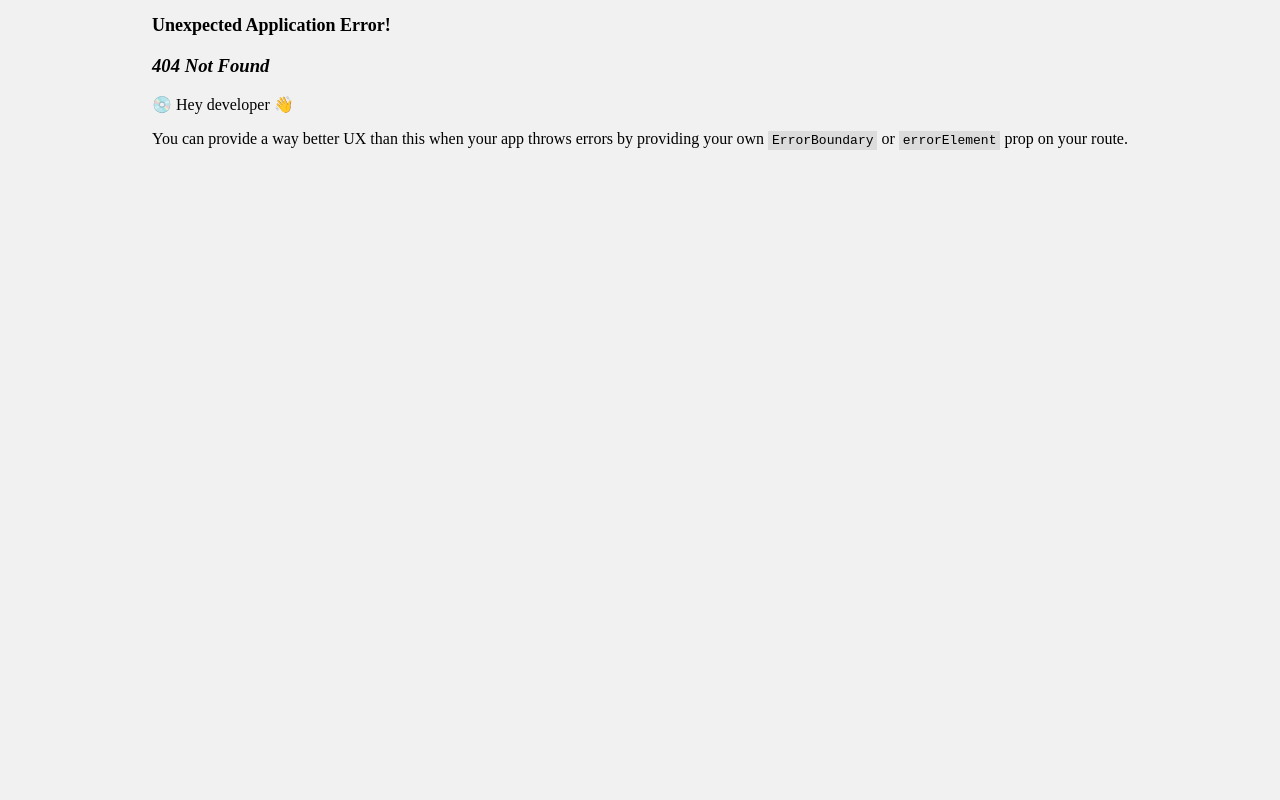
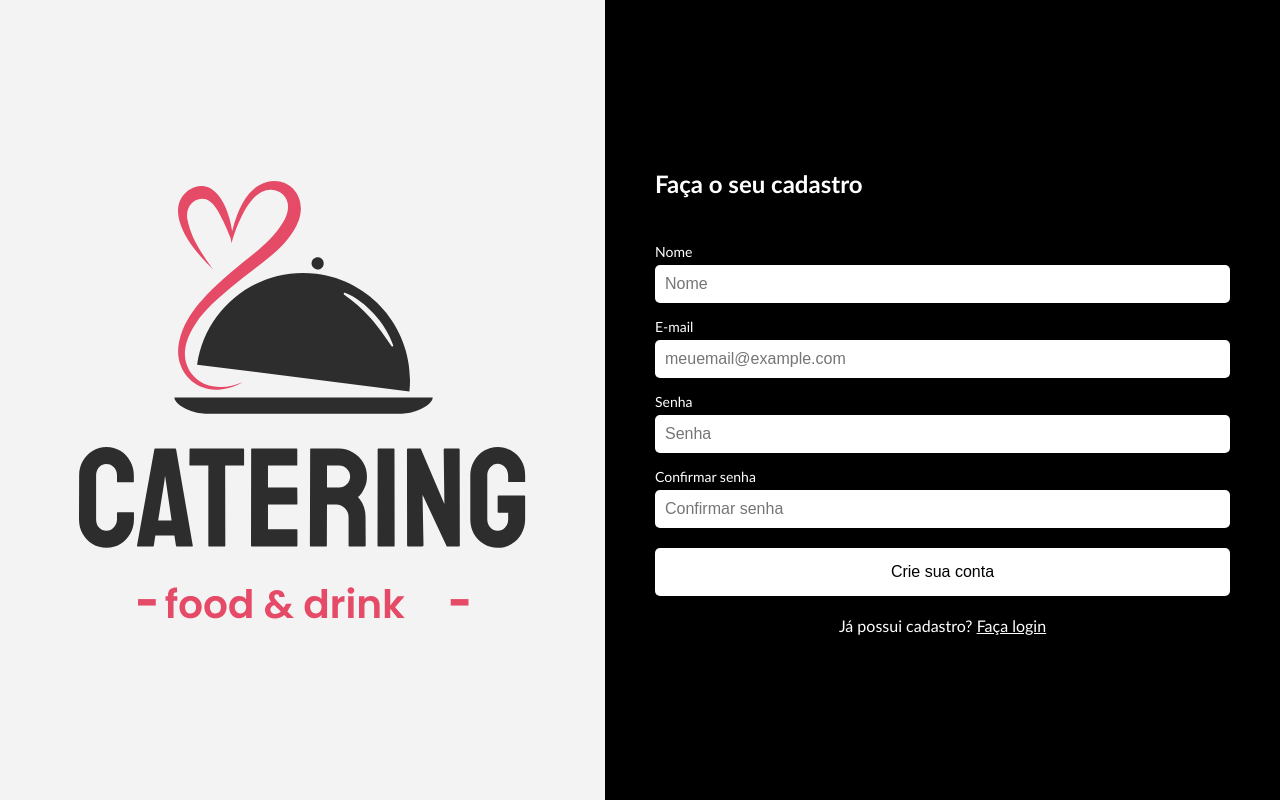
Before and after one commit to ItaloKaua1/DeliverySite, a React (Vite) app in the folder Front/: page /Cadastro in a window 1280 px wide. Before the commit this address had no page. Built offline with nearby package versions, Linux system fonts and the light colour scheme.

Commit message:
Criação da tela de cadastro, login e a criação de rotas

```diff
--- a/Front/src/pages/ApresentationScreen/ApresentationScreen.css
+++ b/Front/src/pages/ApresentationScreen/ApresentationScreen.css
@@ -29,6 +29,7 @@
     align-items: center;
     left: 50%;
     transform: translateX(-50%);
+    font-family: 'Gill Sans', 'Gill Sans MT', Calibri, 'Trebuchet MS', sans-serif;
 }
 
 #labelInitialApresentation{
@@ -40,7 +41,7 @@
 }
 
 #createAccButtonApresentation{
-    font-family: "Open Sans";
+    font-family: 'Gill Sans', 'Gill Sans MT', Calibri, 'Trebuchet MS', sans-serif;
     font-size: 2.5vh;
     width: 19.93vw;
     height: 5.95vh;
@@ -64,7 +65,7 @@
 }
 
 #loginButtonApresentation{
-    font-family: "Open Sans";
+    font-family: 'Gill Sans', 'Gill Sans MT', Calibri, 'Trebuchet MS', sans-serif;
     font-size: 2.5vh;
     width: 19.93vw;
     height: 5.95vh;
--- a/Front/src/pages/ApresentationScreen/ApresentationScreen.jsx
+++ b/Front/src/pages/ApresentationScreen/ApresentationScreen.jsx
@@ -1,3 +1,4 @@
+import { Link } from "react-router-dom"
 import "./ApresentationScreen.css"
 
 function ApresentationScreen () {
@@ -7,12 +8,13 @@ function ApresentationScreen () {
             <div id="containerApresentation">
                 <label id="labelInitialApresentation">Faça do seu <strong>almoço</strong> um momento especial com nossas <strong>marmitas</strong> feitas com <strong>carinho!</strong></label>
 
-                <button id="createAccButtonApresentation">Crie sua conta</button>
+                <Link to={'Cadastro'}> <button id="createAccButtonApresentation">Crie sua conta</button> </Link>
 
                 <hr id="linhaApresentation"></hr>
 
                 <label id="labelQuestionApresentation">Já possui cadastro?</label>
-                <button id="loginButtonApresentation">Faça login</button>
+
+                <Link to={'Login'}> <button id="loginButtonApresentation">Faça login</button> </Link>
 
             </div>
         </>
--- /dev/null
+++ b/Front/src/pages/Cadastro/Cadastro.css
@@ -0,0 +1,89 @@
+.containerCadastro {
+    display: flex;
+    justify-content: space-between;
+    width: 100vw;
+    height: 100vh;
+    font-family: 'Gill Sans', 'Gill Sans MT', Calibri, 'Trebuchet MS', sans-serif;
+  }
+
+  .logoSection {
+    background-color: #f3f3f3;
+    flex: 1;
+    display: flex;
+    flex-direction: column;
+    justify-content: center;
+    align-items: center;
+    text-align: center;
+    padding: 15px;
+  }
+
+  .logoImage {
+    max-width: 447.13px;
+    width: 100%;
+    height: auto;
+  }
+
+  .logoSection h1 {
+    margin-top: 20px;
+    font-size: 36px;
+    font-weight: bold;
+  }
+
+  .logoSection p {
+    color: #f06292;
+    font-size: 18px;
+  }
+
+  .formSection {
+    flex: 1;
+    background-color: #000;
+    color: #fff;
+    padding: 50px;
+    display: flex;
+    flex-direction: column;
+    justify-content: center;
+  }
+
+  .formSection h2 {
+    margin-bottom: 30px;
+    font-size: 24px;
+  }
+
+  .formSection form {
+    display: flex;
+    flex-direction: column;
+  }
+
+  .formSection label {
+    margin-top: 15px;
+    font-size: 14px;
+  }
+
+  .formSection input {
+    margin-top: 5px;
+    padding: 10px;
+    font-size: 16px;
+    border: none;
+    border-radius: 5px;
+  }
+
+  .formSection button {
+    margin-top: 20px;
+    padding: 15px;
+    font-size: 16px;
+    background-color: #fff;
+    color: #000;
+    border: none;
+    border-radius: 5px;
+    cursor: pointer;
+  }
+
+  .formSection p {
+    margin-top: 20px;
+    text-align: center;
+  }
+
+  .formSection a {
+    color: #fff;
+    text-decoration: underline;
+  }
--- /dev/null
+++ b/Front/src/pages/Cadastro/Cadastro.jsx
@@ -0,0 +1,33 @@
+import React from 'react';
+import './Cadastro.css';
+
+function Cadastro() {
+  return (
+    <div className="containerCadastro">
+      <div className="logoSection">
+        <img src="Logo_Completa.svg" alt="Logo Catering" className="logoImage" />
+      </div>
+      <div className="formSection">
+        <h2>Faça o seu cadastro</h2>
+        <form>
+          <label htmlFor="nome">Nome</label>
+          <input type="text" id="nome" placeholder="Nome" />
+
+          <label htmlFor="email">E-mail</label>
+          <input type="email" id="email" placeholder="meuemail@example.com" />
+
+          <label htmlFor="senha">Senha</label>
+          <input type="password" id="senha" placeholder="Senha" />
+
+          <label htmlFor="confirmarSenha">Confirmar senha</label>
+          <input type="password" id="confirmarSenha" placeholder="Confirmar senha" />
+
+          <button type="submit">Crie sua conta</button>
+        </form>
+        <p>Já possui cadastro? <a href="/login">Faça login</a></p>
+      </div>
+    </div>
+  );
+}
+
+export default Cadastro;
--- /dev/null
+++ b/Front/src/pages/Login/Login.css
@@ -0,0 +1,74 @@
+.containerLogin {
+    display: flex;
+    height: 100vh;
+    flex-direction: column;
+    align-items: center;
+    justify-content: center;
+    font-family: 'Gill Sans', 'Gill Sans MT', Calibri, 'Trebuchet MS', sans-serif;
+  }
+
+  .logoSectionLogin {
+    text-align: center;
+    margin-bottom: 20px;
+  }
+
+  .logoImageLogin {
+    width: 150px;
+    height: auto;
+  }
+
+  .formSectionLogin {
+    background-color: #000;
+    color: #fff;
+    width: 600px;
+    padding: 25px;
+
+    border-radius: 10px;
+    box-shadow: 0px 4px 10px rgba(0, 0, 0, 0.1);
+    text-align:justify;
+  }
+
+  .formSectionLogin form {
+    height: 100%;
+    display: flex;
+    flex-direction: column;
+  }
+
+  .formSectionLogin label {
+    margin-top: 15px;
+    font-size: 14px;
+  }
+
+  .formSectionLogin input {
+    margin-top: 5px;
+    padding: 10px;
+    font-size: 16px;
+    border: none;
+    border-radius: 5px;
+  }
+
+  .formSectionLogin button {
+    margin-top: 20px;
+    padding: 15px;
+    font-size: 16px;
+    background-color: #fff;
+    color: #000;
+    border: none;
+    border-radius: 5px;
+    cursor: pointer;
+  }
+
+  .optionsLogin {
+    margin-top: 20px;
+    text-align: center;
+  }
+
+  .optionsLogin a {
+    color: #fff;
+    text-decoration: underline;
+  }
+
+  .optionsLogin p {
+    margin-top: 10px;
+    color: #fff;
+  }
--- /dev/null
+++ b/Front/src/pages/Login/Login.jsx
@@ -0,0 +1,31 @@
+import React from 'react';
+import './Login.css';
+
+function Login() {
+  return (
+    <div className="containerLogin">
+      <div className="logoSectionLogin">
+        <img src="Logo_Completa.svg" alt="Logo Catering" className="logoImageLogin" />
+      </div>
+      <div className="formSectionLogin">
+        <h2>Faça o seu login</h2>
+        <form>
+          <label htmlFor="nome">Email</label>
+          <input type="text" id="Email" placeholder="meuemail@example.com" />
+
+          <label htmlFor="senha">Senha</label>
+          <input type="password" id="senha" placeholder="Senha" />
+
+          <button type="submit">Fazer login</button>
+
+          <div className="optionsLogin">
+            <a href="/esqueci-senha" className="forgotPassword">Esqueceu a senha?</a>
+            <p>Não tem conta? <a href="/cadastro">Cadastre-se</a></p>
+          </div>
+        </form>
+      </div>
+    </div>
+  );
+}
+
+export default Login;
```
Also changed, not shown: Front/src/main.jsx (+16 -1 lines).
